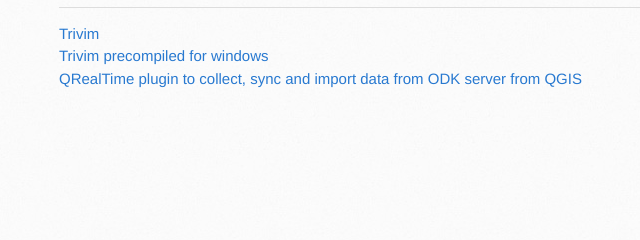
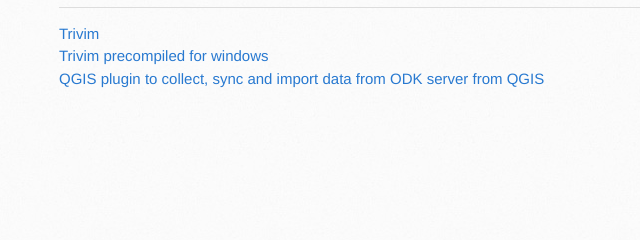
Before and after one commit to shivareddyiirs/shivareddyiirs.github.io, a plain HTML site: page index.html in a window 1280 px wide. Shown: the part 360-600 px from the top of the page, 111-751 px from the left. Drawn offline with Linux system fonts and the light colour scheme.

Commit message:
Update index.html

```diff
--- a/index.html
+++ b/index.html
@@ -40,7 +40,7 @@
 <br>
 <a href="Trivim1.0_precompiled">Trivim precompiled for windows</a>
           <br>
-          <a href="QRealTime">QRealTime plugin to collect, sync and import data from ODK server from QGIS</a>
+          <a href="QRealTime">QGIS plugin to collect, sync and import data from ODK server from QGIS</a>
           </p>
         </section>
 
```
